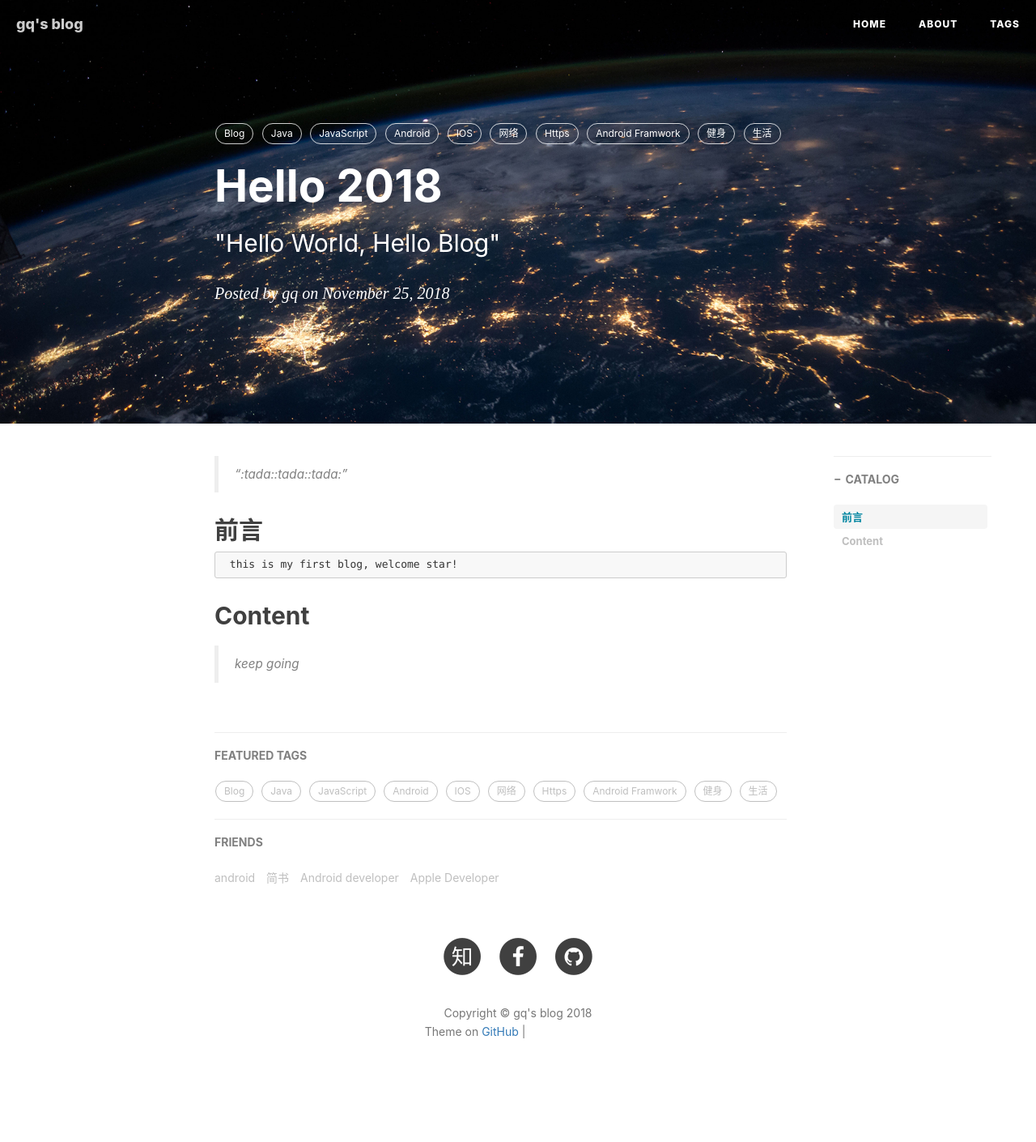
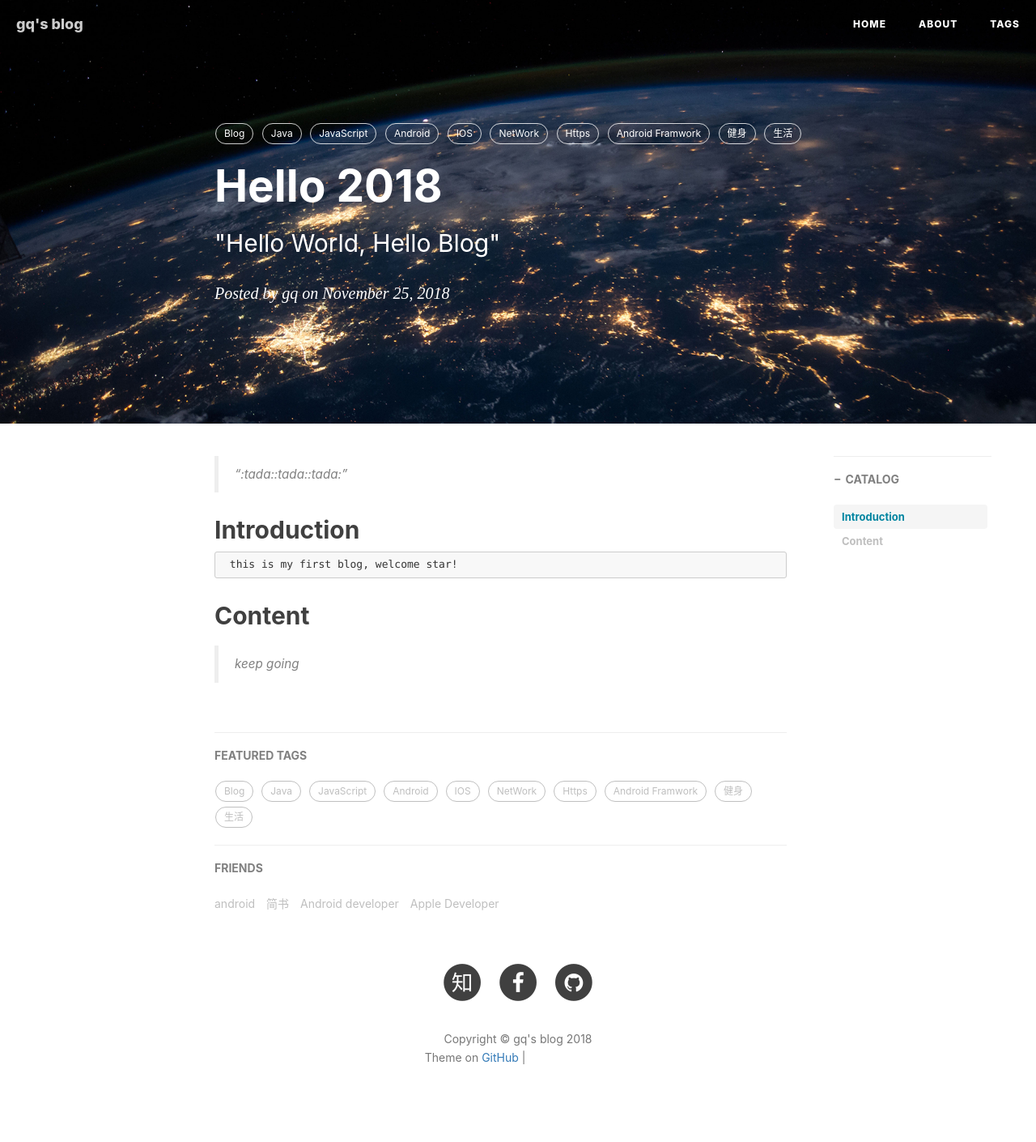
Before and after one commit to MR-GuoQing/blog, a Jekyll site: the page built from _posts/2018-11-25-Hello-2018.md, in a window 1280 px wide. Shown: the whole page at 81% size. Built offline with Jekyll 4.4.1, drawn with Linux system fonts in a browser that asks for light colours; nearby versions of some CDN libraries; comment, search, counter and statistics services are not loaded; before the commit the page ends 1378 px from its top, so only the background shows below that; grey boxes are pictures that could not be loaded.

Commit message:
Update 2018-11-25-Hello-2018.md

````diff
--- a/_posts/2018-11-25-Hello-2018.md
+++ b/_posts/2018-11-25-Hello-2018.md
@@ -12,7 +12,7 @@ tags:
     - JavaScript
     - Android
     - IOS
-    - 网络
+    - NetWork
     - Https
     - Android Framwork
     - 健身
@@ -23,7 +23,7 @@ tags:
 > “:tada::tada::tada:”
 
 
-## 前言
+## Introduction
 ```
  this is my first blog, welcome star!
 ```
````
